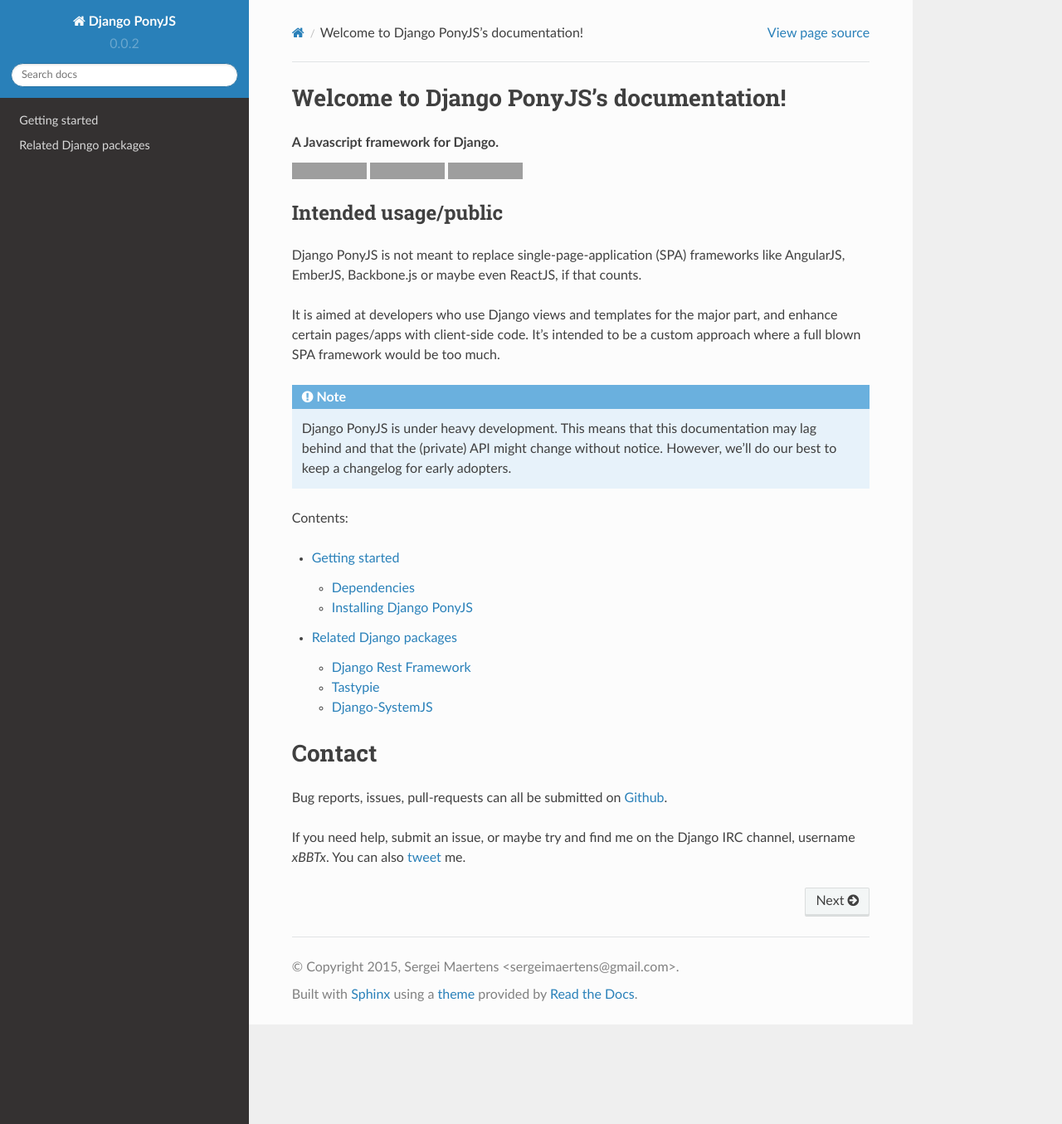
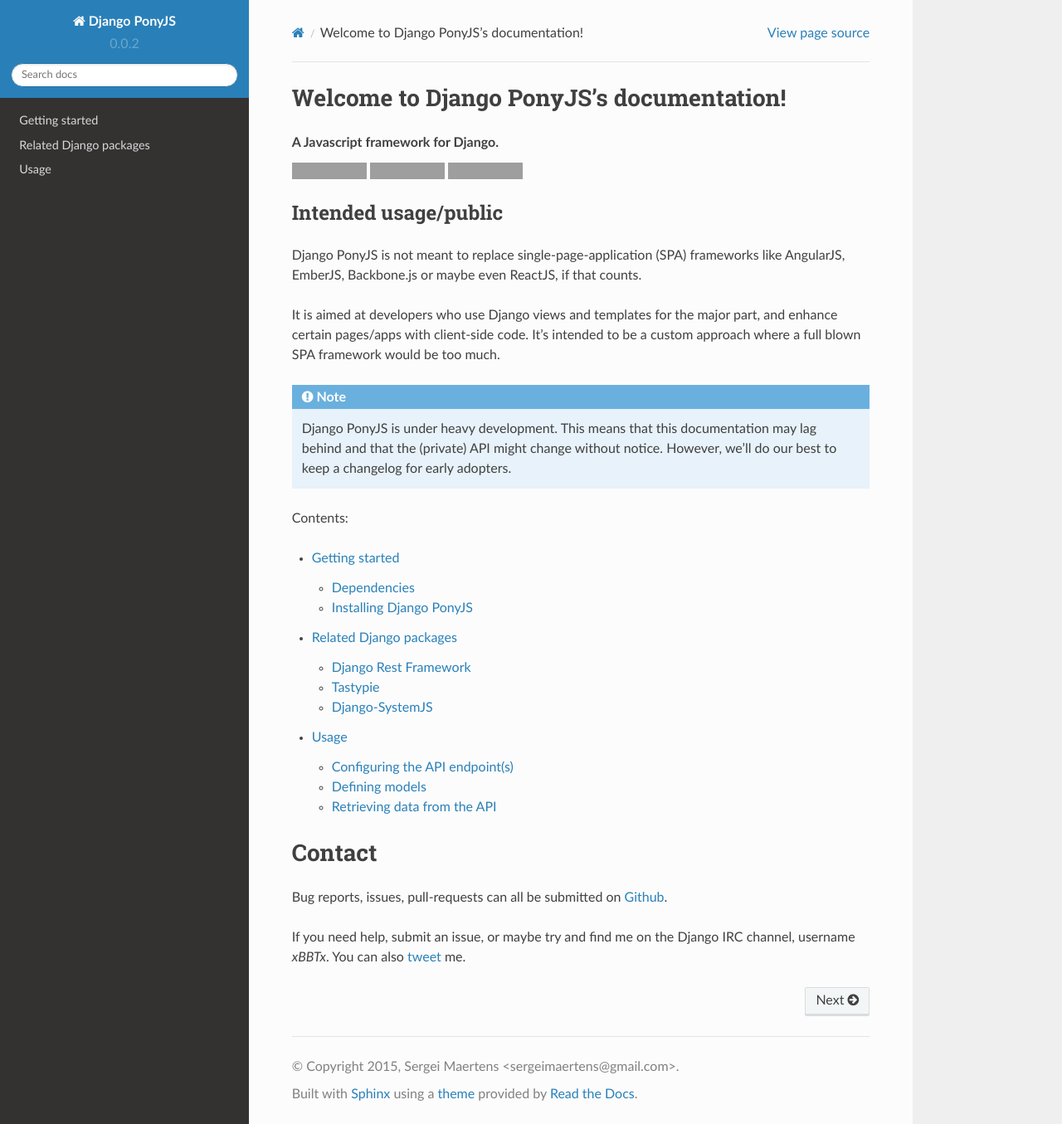
Before and after one commit to sergei-maertens/django-ponyjs, a Sphinx documentation site: the page built from docs/index.rst, in a window 1280 px wide and 1355 px high. Shown: the whole window at 83% size. Built offline with Sphinx 7.4.7 and the Read the Docs theme 2.0.0, drawn with Linux system fonts in a browser that asks for light colours; some of the changed lines change nothing that is shown; grey boxes are pictures that could not be loaded.

Commit message:
Write some usage docs

```diff
--- a/docs/index.rst
+++ b/docs/index.rst
@@ -45,7 +45,7 @@
 
    getting_started
    supported
-
+   usage
 
 
 
--- /dev/null
+++ b/docs/usage.rst
@@ -0,0 +1,218 @@
+Usage
+-----
+
+This section describes the common use cases of PonyJS and the
+required setup.
+
+Configuring the API endpoint(s)
+*******************************
+
+To set-up the API communication, your backend needs to be configured.
+A single ``json``-file is expected in your ``settings.STATIC_ROOT``:
+``conf/api.json``. This file is similar to ``settings.DATABASES``, a
+minimum of one backend configuration is expected with the ``default`` key.
+
+Example:
+
+.. code-block:: json
+
+    {
+      "default": {
+        "baseUrl": "http://example.com",
+        "basePath": "api/[version]",
+        "options": {
+          "version": "v1",
+        }
+      }
+    }
+
+Currently, only the ``version`` token is supported. All tokens between square
+brackets are optional. Another - simpler - example is:
+
+.. code-block:: json
+
+    {
+      "default": {
+        "baseUrl": "http://api.example.com"
+      }
+    }
+
+If you have multiple API's to talk to, you have to configure these as well:
+
+.. code-block:: json
+
+    {
+      "default": {
+        "baseUrl": "http://api.example.com"
+      },
+      "external": {
+        "baseUrl": "http://api.example2.com"
+      }
+    }
+
+This alias can then be used in querysets like so:
+
+.. code-block:: js
+
+    Pizza.objects.using('external').all()
+
+
+.. note:: Authentication options are not possible yet. Token auth / oauth will
+   be implemented in a later stage.
+
+
+Defining models
+***************
+
+You already have your models defined on the server-side, so we try to not
+violate the DRY principle on the client-side. Models are your layer to access
+the API, and as such the API is considered to be the Single-Source-of-Truth.
+
+A model needs just enough information to be able to communicate with the API.
+
+Unfortunately, Javascript doesn't have true multiple inheritance and/or meta
+classes, so the model-definition can seem awkward.
+
+
+.. code-block:: js
+
+   import { Model } from 'ponyjs/models.js';
+
+
+   class Pizza extends Model('Pizza', {
+       Meta: {
+           app_label: 'pizzas'
+       }
+   });
+
+
+By default, endpoints will be built in the form ``<baseUrl>/app_label/model_name``.
+If no `app_label`` was provided in the model definition, it will be left out.
+
+The auto-generated ``list`` endpoint for ``Pizza`` would be
+``http://example.com/api/v1/pizzas/pizza/``, while the ``detail`` endpoint would
+be ``http://example.com/api/v1/pizzas/pizza/:id/``. Each ``:key`` is interpolated
+with the object itself, so a ``Pizza`` instance ``new Pizza({id: 10})`` would
+resolve to ``http://example.com/api/v1/pizzas/pizza/10/``.
+
+These endpoints can be configured:
+
+.. code-block:: js
+
+    class Pizza extends Model('Pizza', {
+        Meta: {
+            app_label: 'pizzas',
+            endpoints: {
+                list: 'my_pizzas/p/',
+                detail: 'my_pizzas/p/:slug/'
+            }
+        }
+    });
+
+The ``list`` url would then become ``http://example.com/api/v1/my_pizzas/p/`` and
+``detail`` becomes ``http://example.com/api/v1/my_pizzas/p/:slug/``.
+
+
+It's also possible to specify an alternative API for a model:
+
+.. code-block:: js
+
+    import { Manager } from 'ponyjs/models/manager.js';
+
+    class Pizza extends Model('Pizza', {
+
+        objects: new Manager('external'),
+
+        Meta: {
+            app_label: 'pizzas'
+        }
+    });
+
+
+This configures the default manager (``objects``) to talk to the alternative
+url.
+
+
+Retrieving data from the API
+****************************
+
+This process is similar to how Django works, but then ``Promisified`` to deal
+with the async nature of HTTP requests.
+
+To retrieve all objects (possibly paginated) from your endpoint, you build a
+queryset instance:
+
+.. code-block:: js
+
+    let queryset = Pizza.objects.all();
+
+This queryset is lazy in the sense that you can operate on it, without making the
+HTTP request until you call ``then`` on it, which evaluates the queryset and
+turns it into an asynchronous request.
+
+This means that you can modify the queryset how you like:
+
+.. code-block:: js
+
+    let queryset = Pizza.objects.all();
+    queryset = queryset.filter({foo: 'bar'}).filter({foo: 'baz'});
+
+Each queryset method returns a modified copy of the queryset, leaving the initial
+form intact (so you can build base-querysets for example). The arguments to ``filter``
+are turned into GET parameters, and specifying the same parameter will append it.
+
+The above example would make a GET request to the url ``/pizzas/pizza/?foo=bar&foo=baz``.
+
+``QuerySet.all`` and ``QuerySet.filter`` make list-calls and will send GET requests
+to ``Model._meta.endpoints.list``.
+
+There is also ``QuerySet.get``, which will send the request to the ``detail``
+endpoint if parameters are passed in.
+
+.. code-block:: js
+
+    let promise = Pizza.objects.get({id: 10}); // will request Pizza._meta.endpoints.detail
+
+However, it's also possible to call ``.get`` without parameters on a queryset,
+and it works similar as Django: it will return the only object matching. It's
+possible that this will throw ``MultipleObjectsReturned`` or ``DoesNotExist``
+exceptions if the queryset was not correctly constructred.
+
+.. code-block:: js
+
+    let promise = Pizza.objects.filter({id: 10}).get();
+
+Promises
+++++++++
+
+Note that the variable ``promise`` was used in the previous examples. This
+indicates how the async nature of XmlHttpRequests works. The requests is fired
+and the Javascript continues executing, eventually returning back to the
+promise success/error callbacks.
+
+The usage with a regular (list) queryset is like this:
+
+.. code-block:: js
+
+    Pizza.objects.all().then(pizzas => {
+        console.log(pizzas); // [<Pizza 1>, <Pizza 2>]
+        console.log(pizzas.paginator); // <Paginator> or undefined
+    }, (error) => {
+        // handle error
+    });
+
+    // or, for details
+
+    Pizza.objects.get({id: 1}).then(pizza => {
+        pizza.eat();
+    });
+
+Entering the promise is done through the ``then`` method of querysets, or the ``get``
+method for details. These are the moments where the requests are effectively sent.
+
+The ``pizza`` variables are actual ``Pizza`` model instances, and as such, they
+have all methods you defined.
+
+From the first example it can also be seen that on the return value, a ``paginator``
+key may be present. This is the case if the response was paginated, and it's a
+``ponyjs.models.paginator.Paginator`` instance.
```
